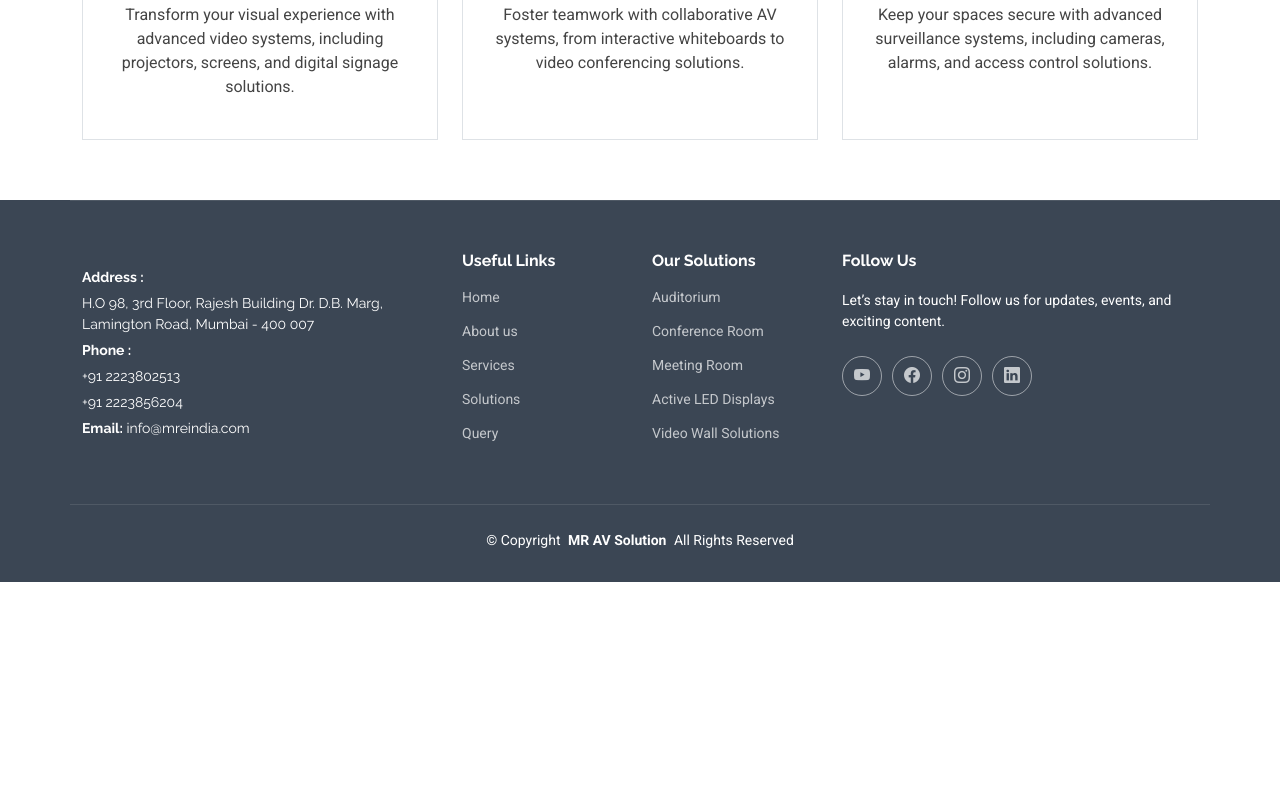
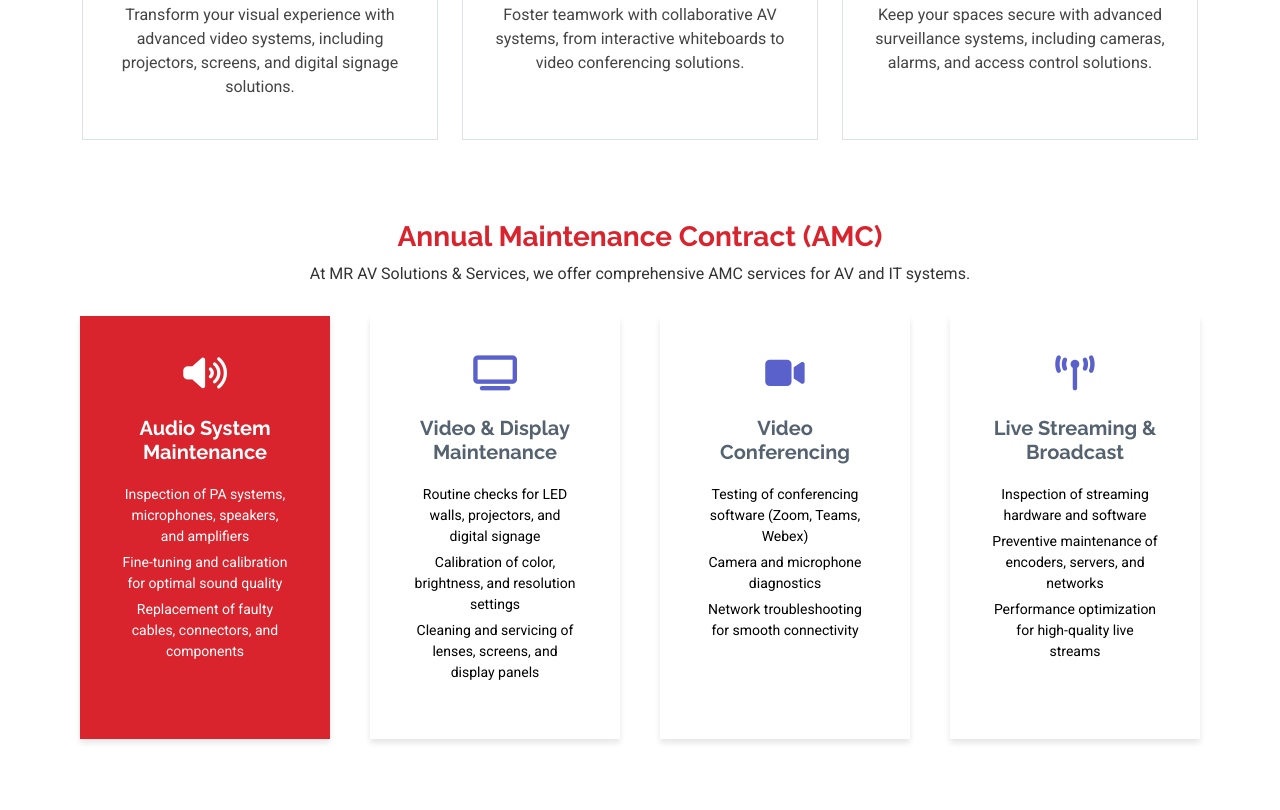
Before and after one commit to KunalSolutions/mravsolutions, a plain HTML site: page services.html in a window 1280 px wide. Shown: the part 1110-1920 px from the top of the page. Before the commit the page ends 1692 px from the top, so only its background shows below. Drawn offline with nearby package versions, Linux system fonts and the light colour scheme; a script that the page names is missing.

Commit message:
Update services.html

```diff
--- a/services.html
+++ b/services.html
@@ -11,6 +11,8 @@
   <!-- Favicons -->
   <link href="img/MRAV.png" rel="icon">
   <link href="img/MRAV.png" rel="apple-touch-icon">
+  <!-- fafa links -->
+  <link rel="stylesheet" href="https://cdnjs.cloudflare.com/ajax/libs/font-awesome/6.5.1/css/all.min.css">
 
   <!-- Fonts -->
   <link href="https://fonts.googleapis.com" rel="preconnect">
@@ -137,9 +139,6 @@
     </div>
   </div>
 
-</section><!-- /Our Solutions Section -->
-
-
 
 <style>
 /* CSS to set the height of all images in service items and remove padding */
@@ -150,20 +149,125 @@
   padding: 0; /* Remove padding between image and the container */
 }
 
-/* Remove any padding or margin between the image and the container */
 .service-item {
   padding: 0; /* Remove padding in the service-item */
 }
-/* CSS for the title color */
+
 .title {
   color: #d9232d;
 }
 </style>
 
+<style>
+ .amc-container {
+            background-color: #ffffff;
+            color: black;
+            padding: 80px 0 40px;
+            text-align: center;
+        }
+        .amc-container .amc-title h3 {
+            color: #d9232d;
+            font-weight: bold;
+        }
+        .amc-container .amc-title p {
+            max-width: 800px;
+            margin: 0 auto 30px;
+            font-size: 16px;
+            color: #333;
+        }
+        .amc-cards {
+            display: flex;
+            flex-wrap: wrap;
+            justify-content: center;
+            gap: 40px;
+        }
+        .amc-card {
+            background: #ffffff;
+            /* border-radius: 10px; */
+            box-shadow: 0 4px 6px rgba(0, 0, 0, 0.1);
+            padding: 40px;
+            width: 250px;
+            text-align: center;
+        }
+        .amc-card:first-child {
+            background: #d9232d;
+            color: white;
+        }
+        .amc-card h4 {
+            font-size: 20px;
+            margin-top: 15px;
+            font-weight: bold;
+        }
+        .amc-card ul {
+            list-style: none;
+            padding: 0;
+            margin-top: 20px;
+        }
+        .amc-card ul li {
+            font-size: 14px;
+            margin: 5px 0;
+        }
+        .amc-card i {
+            font-size: 35px;
+            margin-bottom: 10px;
+        }
+        .amc-card:first-child i { color: #ffffff; } /* Gold */
+        .amc-card:nth-child(2) i { color: #5a61ca; } /* Blue */
+        .amc-card:nth-child(3) i { color: #5a61ca; } /* Green */
+        .amc-card:nth-child(4) i { color: #5a61ca; } /* Yellow */
+
+</style>
+
+<!-- Start AMC Section -->
+<section class="amc-container">
+  <div class="amc-title">
+      <h3>Annual Maintenance Contract (AMC)</h3>
+      <p>At MR AV Solutions & Services, we offer comprehensive AMC services for AV and IT systems.</p>
+  </div>
+  <div class="amc-cards">
+      <div class="amc-card">
+          <i class="fa fa-volume-up"></i>
+          <h4 style="color: white;">Audio System Maintenance</h4>
+          <ul>
+              <li>Inspection of PA systems, microphones, speakers, and amplifiers</li>
+              <li>Fine-tuning and calibration for optimal sound quality</li>
+              <li>Replacement of faulty cables, connectors, and components</li>
+          </ul>
+      </div>
+      <div class="amc-card">
+          <i class="fa fa-tv"></i>
+          <h4>Video & Display Maintenance</h4>
+          <ul>
+              <li>Routine checks for LED walls, projectors, and digital signage</li>
+              <li>Calibration of color, brightness, and resolution settings</li>
+              <li>Cleaning and servicing of lenses, screens, and display panels</li>
+          </ul>
+      </div>
+      <div class="amc-card">
+          <i class="fa fa-video"></i>
+          <h4>Video Conferencing </h4>
+          <ul>
+              <li>Testing of conferencing software (Zoom, Teams, Webex)</li>
+              <li>Camera and microphone diagnostics</li>
+              <li>Network troubleshooting for smooth connectivity</li>
+          </ul>
+      </div>
+      <div class="amc-card">
+          <i class="fa fa-broadcast-tower"></i>
+          <h4>Live Streaming & Broadcast</h4>
+          <ul>
+              <li>Inspection of streaming hardware and software</li>
+              <li>Preventive maintenance of encoders, servers, and networks</li>
+              <li>Performance optimization for high-quality live streams</li>
+          </ul>
+      </div>
+  </div>
+</section>
+<!-- End AMC Section -->
+
 
 
   </main>
-
   <footer id="footer" class="footer dark-background">
 
     <div class="container footer-top">
```
